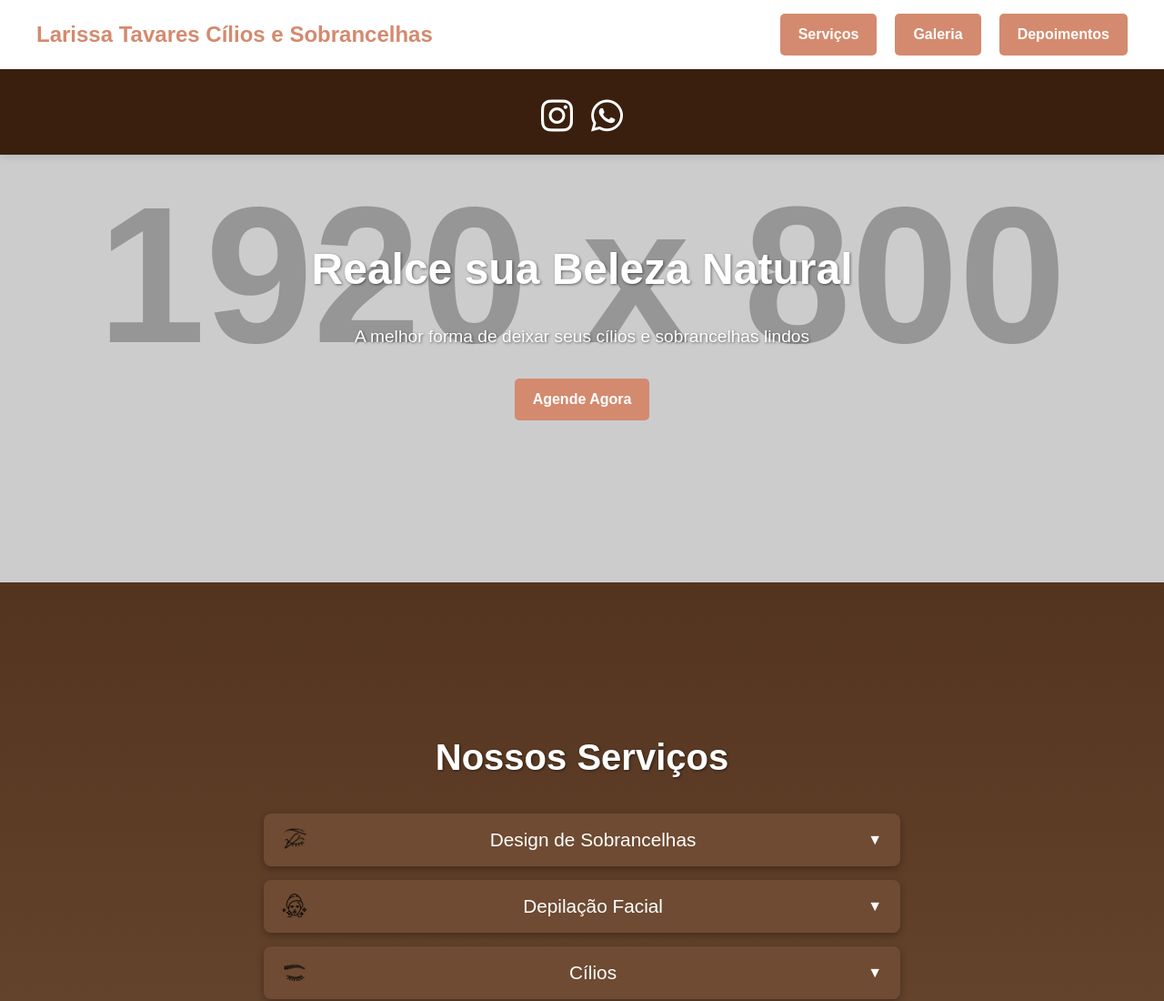
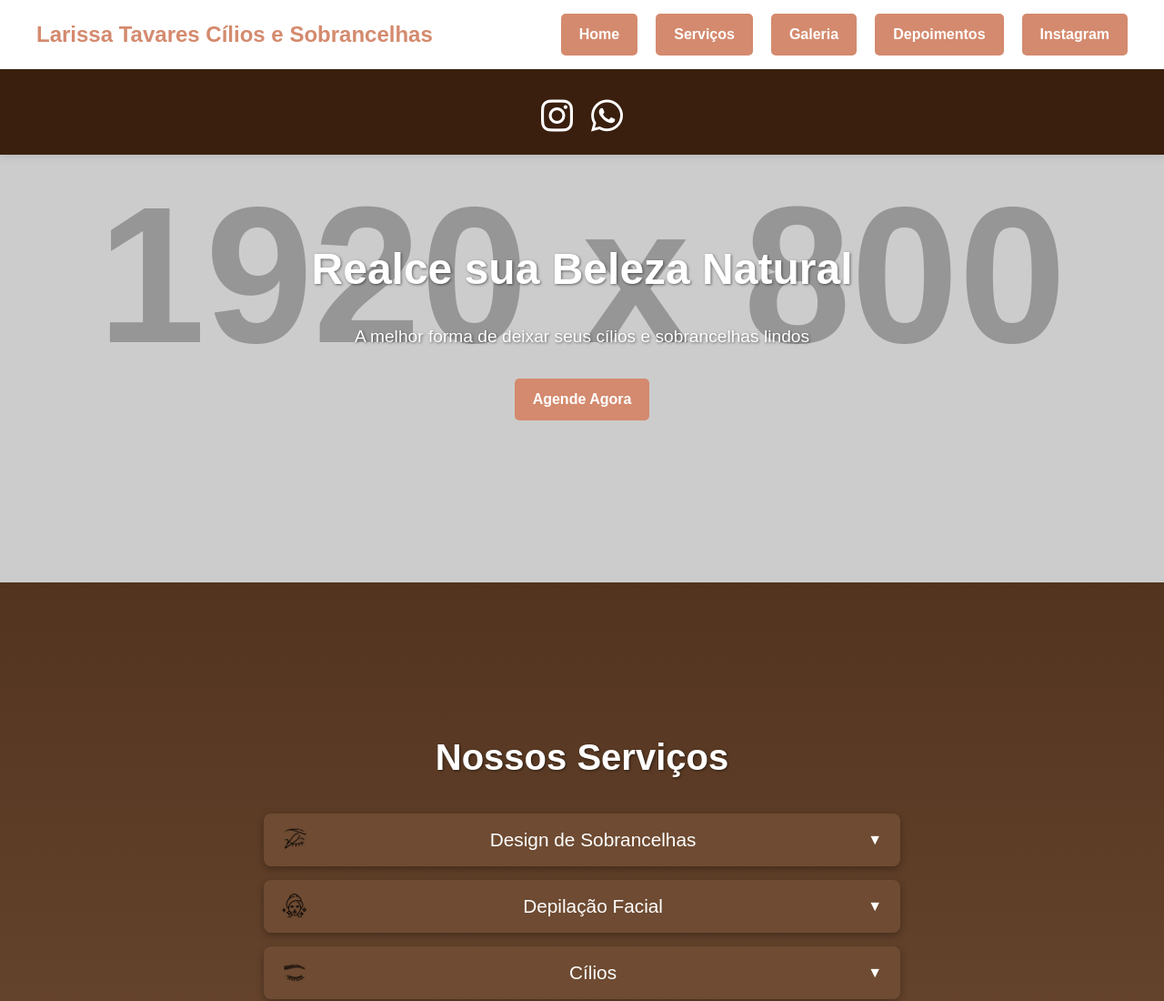
Before and after one commit to caiopreviato/larissatavares, a plain HTML site: page index.html in a window 1280 px wide. Shown: the top 1100 px of the page at 91% size. Drawn offline with Linux system fonts and the light colour scheme; placeholder pictures from the web are drawn by us.

Commit message:
Update index.html

```diff
--- a/index.html
+++ b/index.html
@@ -12,17 +12,20 @@
 
 
 <body>
-
   <!-- Cabeçalho -->
    <header>
       <div class="container header-container">
         <div class="logo">Larissa Tavares Cílios e Sobrancelhas</div>
+        <div class="menu-toggle" onclick="toggleMenu()">
+          <i class="fas fa-bars"></i>
+        </div>
         <nav>
-                <ul>
+          <ul id="nav-menu">
+            <li><a href="#" class="btn">Home</a></li>
             <li><a href="#serviços" class="btn">Serviços</a></li>
             <li><a href="#galeria" class="btn">Galeria</a></li>
             <li><a href="#depoimentos" class="btn">Depoimentos</a></li>
-
+            <li><a href="https://www.instagram.com/sobrancelhaslarissatavares/" target="_blank" class="btn">Instagram</a></li>
           </ul>
         </nav>
       </div>
```
Lines whose indentation alone changed are shown as unchanged.
